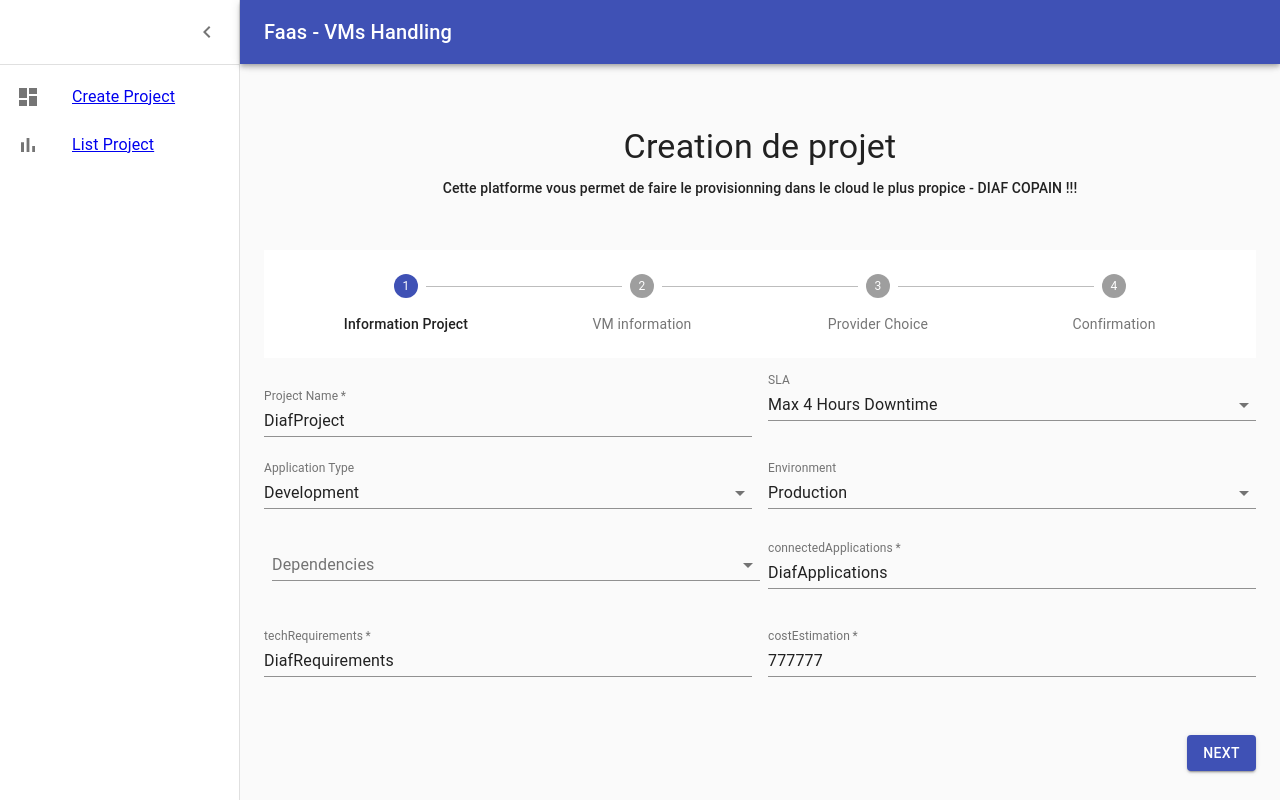
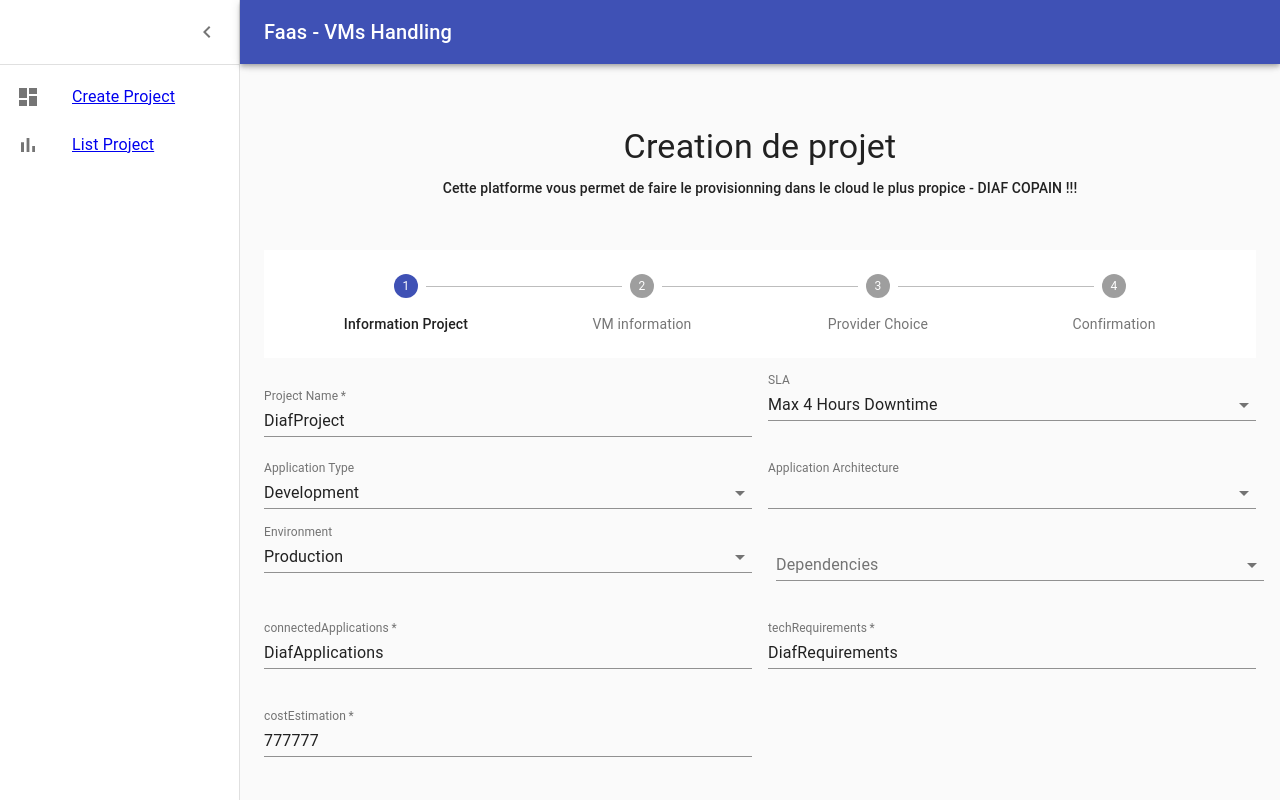
Before and after one commit to MDiakhate12/portail, a React (Create React App) app: page / in a window 1280 px wide. Built offline with nearby package versions, Linux system fonts and the light colour scheme.

Commit message:
Addded Architecture

```diff
--- a/src/components/FirstStep.js
+++ b/src/components/FirstStep.js
@@ -75,6 +75,19 @@ const FirstStep = ({
                             <MenuItem value={"dev"}>Development</MenuItem>
                             <MenuItem value={"big data"}>Big Data</MenuItem>
                             <MenuItem value={"machine learning"}>Machine Learning</MenuItem>
+                        </Select>
+                    </FormControl>
+                </Grid>
+                <Grid item xs={12} sm={6}>
+                    <FormControl fullWidth>
+                        <InputLabel>Application Architecture</InputLabel>
+                        <Select
+                            value={applicationType || ''}
+                            onChange={handleChange}
+                            name="applicationType"
+                        >
+                            <MenuItem value={"micro"}>Microservice</MenuItem>
+                            <MenuItem value={"mono"}>Monolithic</MenuItem>
                         </Select>
                     </FormControl>
                 </Grid>
```
